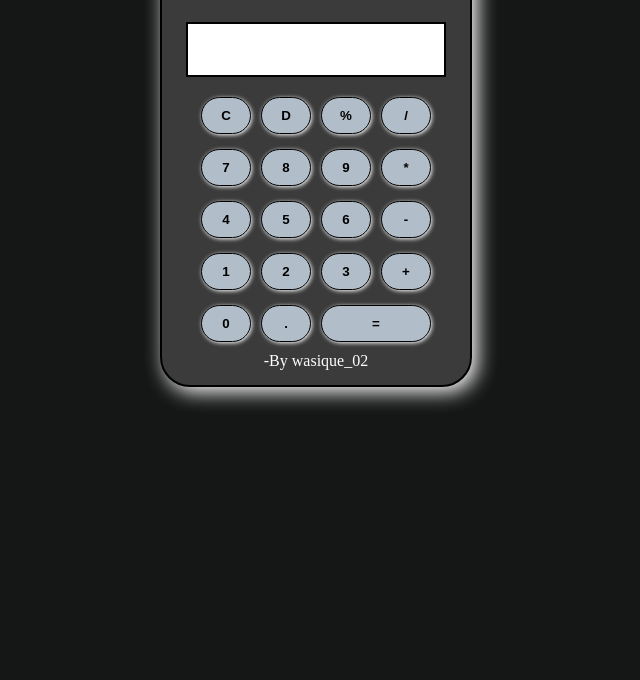
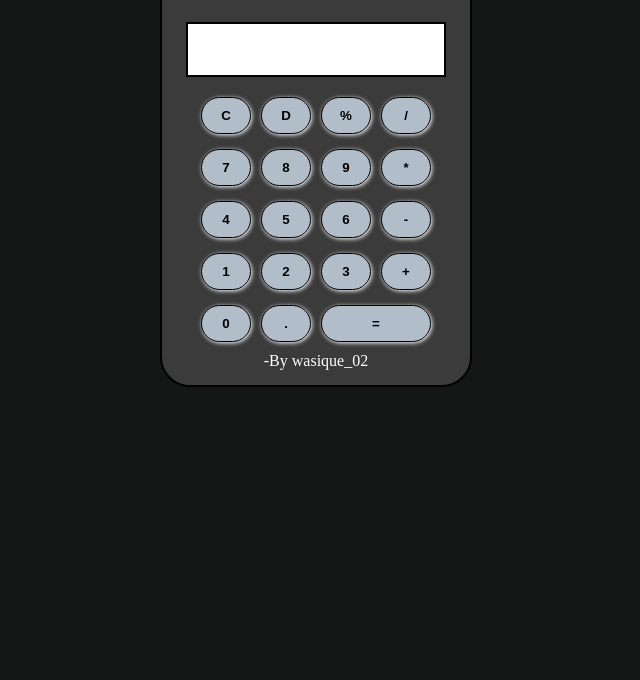
Before and after one commit to Wasique02/Calculator, a plain HTML site: page index.html in a window 1280 px wide. Shown: the part 120-800 px from the top of the page, without its empty margins (324-964 px from the left). Drawn offline with Linux system fonts and the light colour scheme.

Commit message:
removal of shadow effect

```diff
--- a/style.css
+++ b/style.css
@@ -16,7 +16,6 @@ h1{
     margin: 30px auto;
     padding: 15px 20px;
     background-color: rgb(59, 59, 59);
-    filter: drop-shadow(5px 5px 10px white);
 }
 .row{
     display: flex;
```
